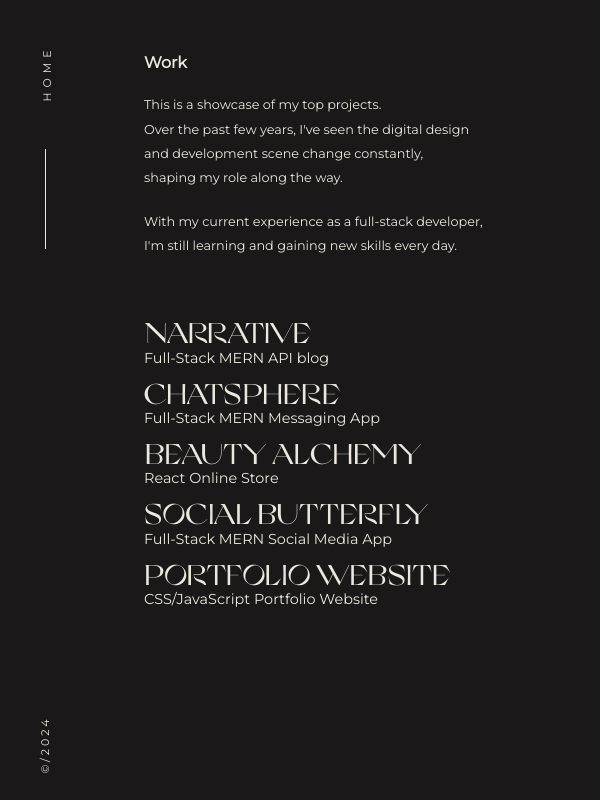
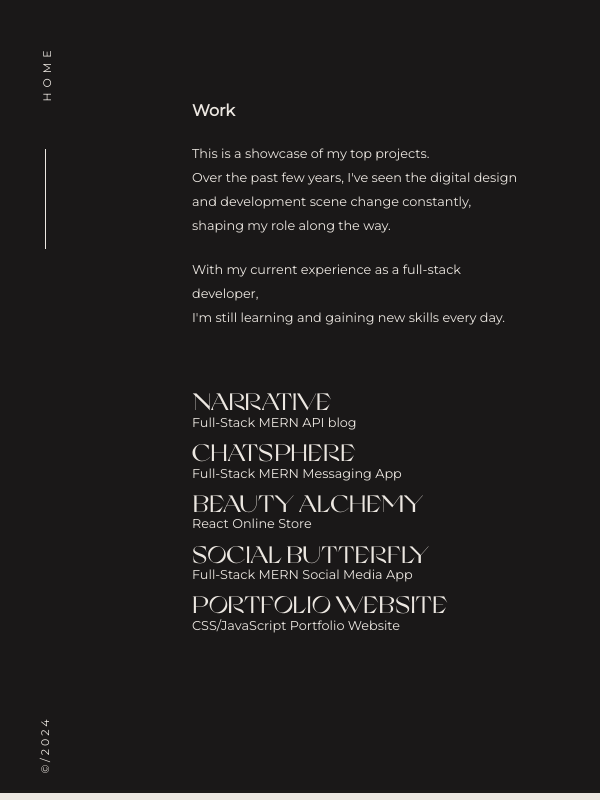
Before and after one commit to victoriakapelush/React-Portfolio-Website, a React (Vite) app: page /work in a window 600 px wide. Built offline with nearby package versions, Linux system fonts and the light colour scheme.

Commit message:
Change layout of work page responside design

```diff
--- a/src/style/index.css
+++ b/src/style/index.css
@@ -412,6 +412,7 @@ body {
 
   .contact-index-page-container {
     height: auto;
+    margin: 0;
   }
 
   .work-links {
@@ -429,17 +430,17 @@ body {
 
   .contact-main-info {
     flex-direction: column;
-    height: 100vh;
+    height: 100%;
     max-width: 100%;
-    margin-left: 9rem;
+    margin-top: 5rem;
   }
 
   .link-work-name {
-    font-size: 1.8rem !important;
+    font-size: 1.5rem !important;
   }
 
   .gh-link {
-    font-size: .9rem;
+    font-size: .8rem;
   }
 
 
```
